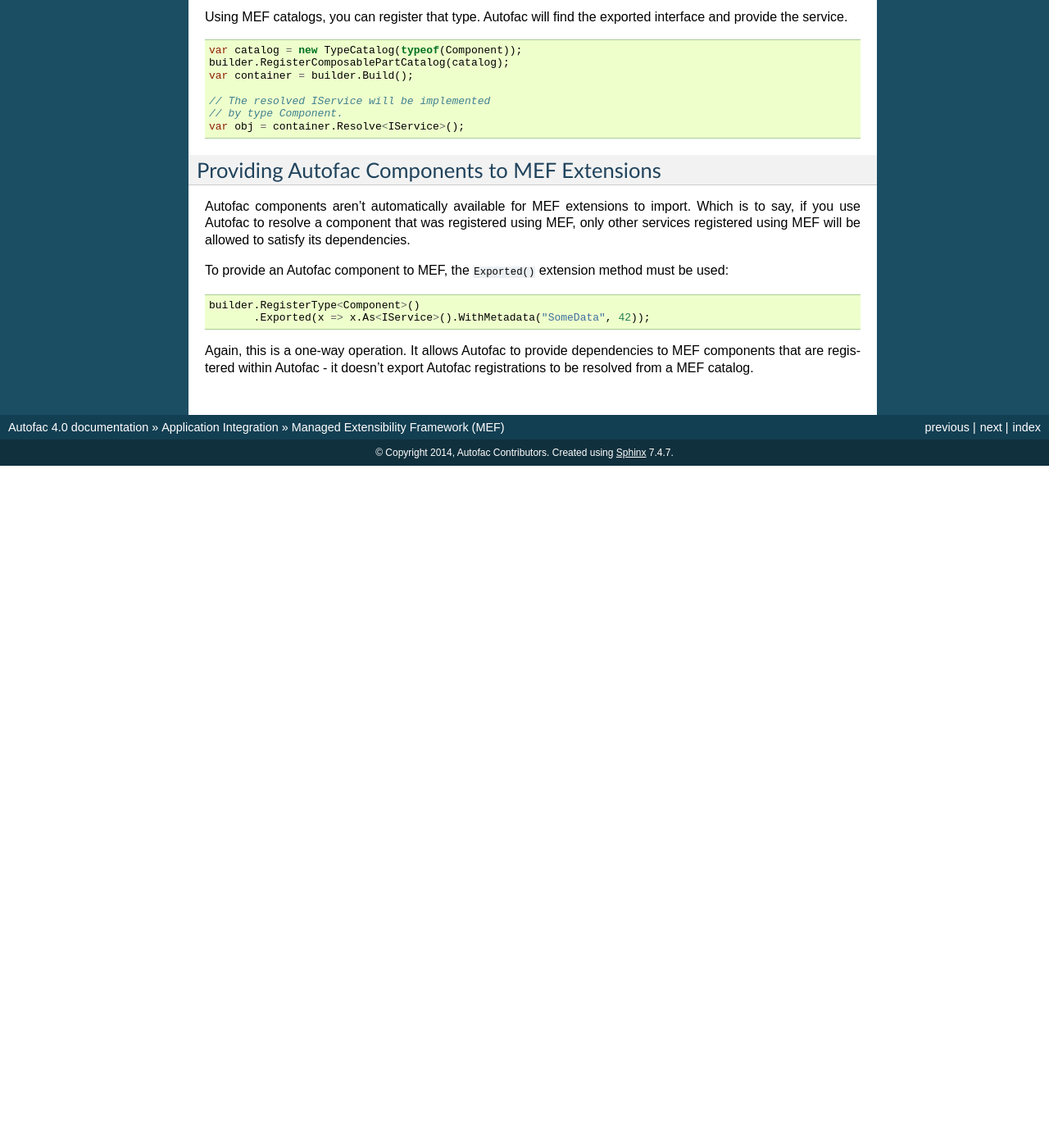
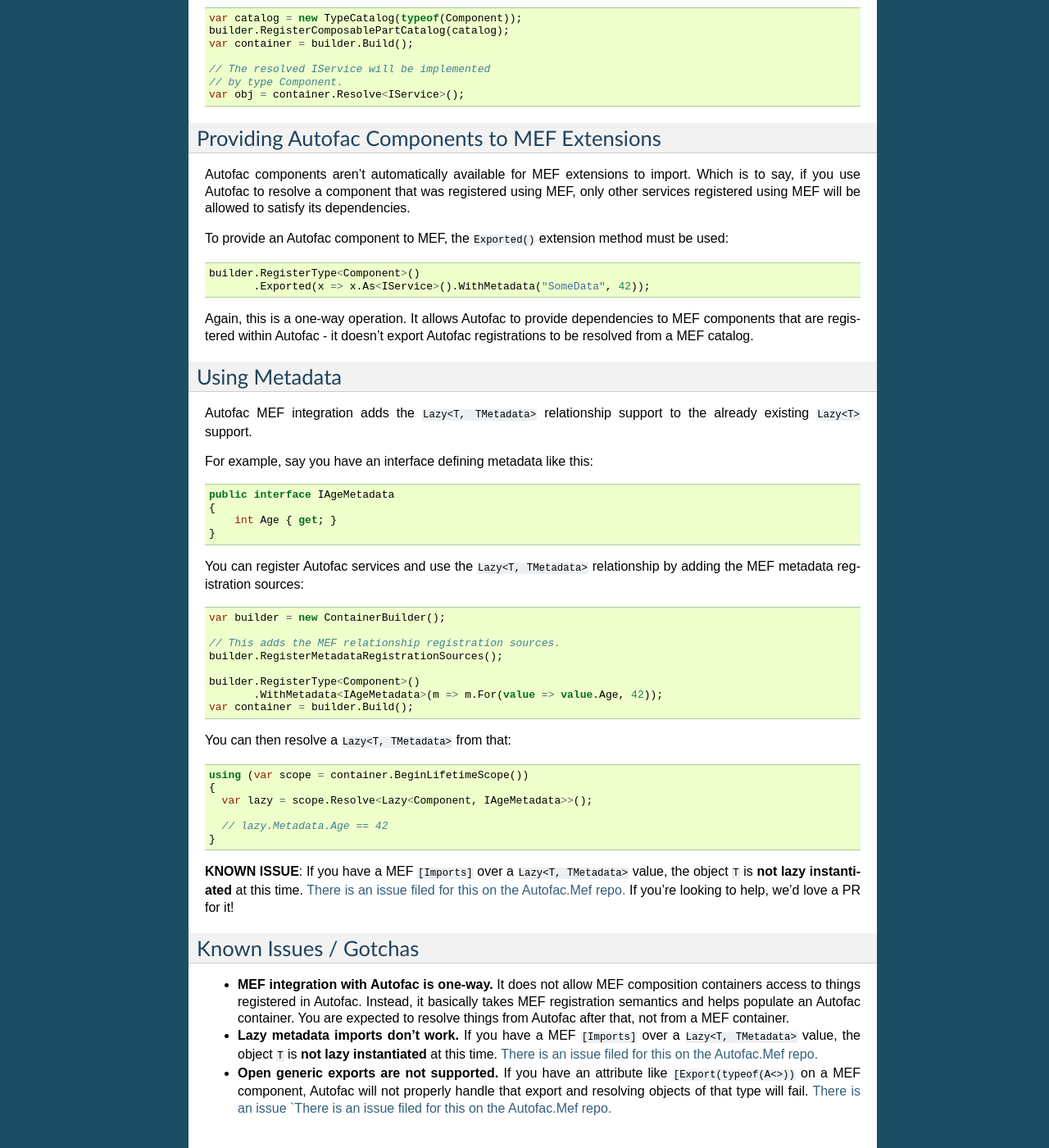
Before and after one commit to autofac/Documentation, a Sphinx documentation site: the page built from docs/integration/mef.rst, in a window 1280 px wide and 1400 px high, scrolled down 747 px. Shown: the whole window at 82% size. Built offline with Sphinx 7.4.7, drawn with Linux system fonts in a browser that asks for light colours; before the commit the page ends 1315 px from its top, so only the background shows below that; some of the changed text lies outside the part shown.

Commit message:
Added documentation about MEF metadata usage and known issues.

```diff
--- a/docs/integration/mef.rst
+++ b/docs/integration/mef.rst
@@ -1,14 +1,12 @@
 =====================================
 Managed Extensibility Framework (MEF)
 =====================================
-
-[TODO: Add documentation about ``RegisterMetadataRegistrationSources()``]
 
 The Autofac MEF integration allows you to expose extensibility points in your applications using the `Managed Extensibility Framework <http://msdn.microsoft.com/en-us/library/dd460648(VS.100).aspx>`_.
 
 To use MEF in an Autofac application, you must reference the .NET framework ``System.ComponentModel.Composition.dll`` assembly and get the `Autofac.Mef <http://www.nuget.org/packages/Autofac.Mef/>`_ package from NuGet.
 
-Note this is a one-way operation - it allows Autofac to resolve items that were registered in MEF, but it doesn't allow MEF to resolve items that were registered in Autofac.
+**Note this is a one-way operation** MEF integration allows Autofac to resolve items that were registered in MEF, but it doesn't allow MEF to resolve items that were registered in Autofac.
 
 Consuming MEF Extensions in Autofac
 ===================================
@@ -59,3 +57,50 @@
            .Exported(x => x.As<IService>().WithMetadata("SomeData", 42));
 
 Again, this is a one-way operation. It allows Autofac to provide dependencies to MEF components that are registered within Autofac - it doesn't export Autofac registrations to be resolved from a MEF catalog.
+
+Using Metadata
+==============
+
+Autofac MEF integration adds the ``Lazy<T, TMetadata>`` relationship support to the already existing ``Lazy<T>`` support.
+
+For example, say you have an interface defining metadata like this:
+
+.. sourcecode:: csharp
+
+    public interface IAgeMetadata
+    {
+        int Age { get; }
+    }
+
+You can register Autofac services and use the ``Lazy<T, TMetadata>`` relationship by adding the MEF metadata registration sources:
+
+.. sourcecode:: csharp
+
+    var builder = new ContainerBuilder();
+
+    // This adds the MEF relationship registration sources.
+    builder.RegisterMetadataRegistrationSources();
+
+    builder.RegisterType<Component>()
+           .WithMetadata<IAgeMetadata>(m => m.For(value => value.Age, 42));
+    var container = builder.Build();
+
+You can then resolve a ``Lazy<T, TMetadata>`` from that:
+
+.. sourcecode:: csharp
+
+    using (var scope = container.BeginLifetimeScope())
+    {
+      var lazy = scope.Resolve<Lazy<Component, IAgeMetadata>>();
+
+      // lazy.Metadata.Age == 42
+    }
+
+**KNOWN ISSUE**: If you have a MEF ``[Imports]`` over a ``Lazy<T, TMetadata>`` value, the object ``T`` is **not lazy instantiated** at this time. `There is an issue filed for this on the Autofac.Mef repo. <https://github.com/autofac/Autofac.Mef/issues/1>`_ If you're looking to help, we'd love a PR for it!
+
+Known Issues / Gotchas
+======================
+
+* **MEF integration with Autofac is one-way.** It does not allow MEF composition containers access to things registered in Autofac. Instead, it basically takes MEF registration semantics and helps populate an Autofac container. You are expected to resolve things from Autofac after that, not from a MEF container.
+* **Lazy metadata imports don't work.** If you have a MEF ``[Imports]`` over a ``Lazy<T, TMetadata>`` value, the object ``T`` is **not lazy instantiated** at this time. `There is an issue filed for this on the Autofac.Mef repo. <https://github.com/autofac/Autofac.Mef/issues/1>`_
+* **Open generic exports are not supported.** If you have an attribute like ``[Export(typeof(A<>))`` on a MEF component, Autofac will not properly handle that export and resolving objects of that type will fail. `There is an issue `There is an issue filed for this on the Autofac.Mef repo. <https://github.com/autofac/Autofac.Mef/issues/4>`_
```
